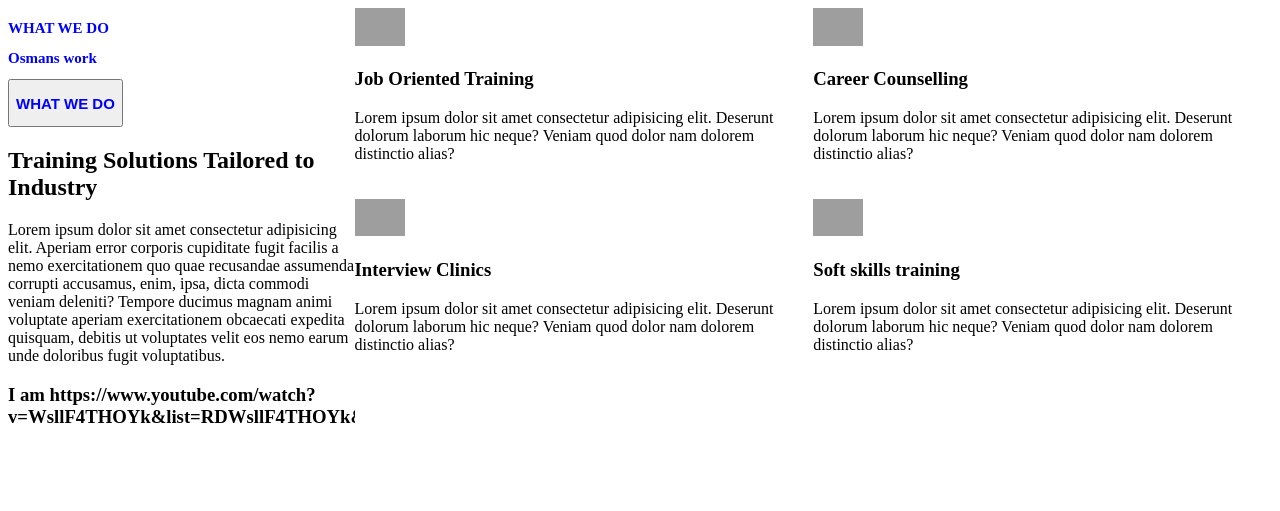
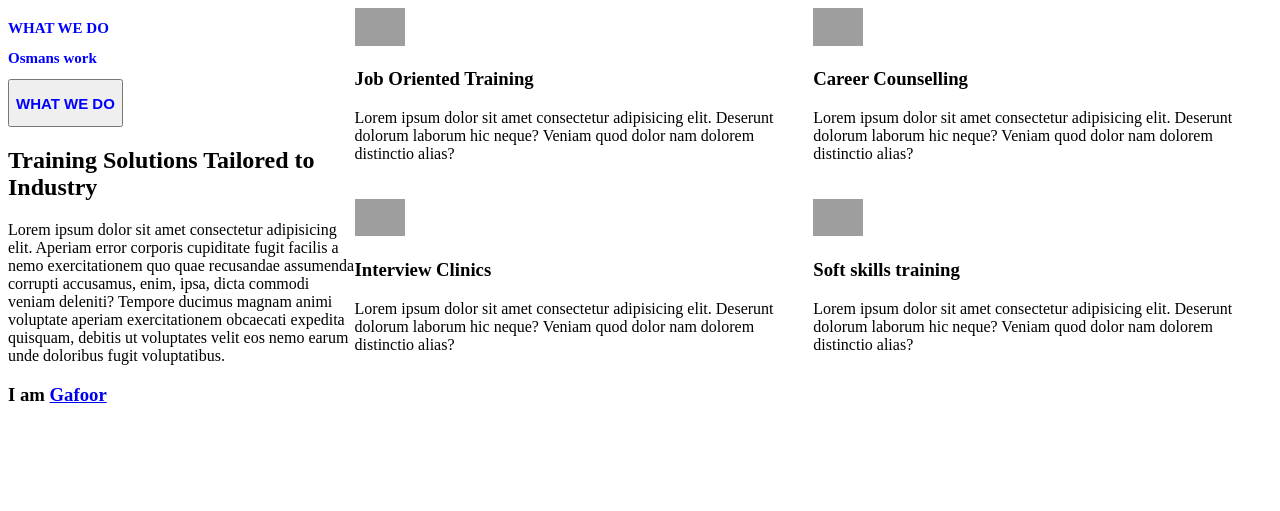
Before and after one commit to ammaarquadri/SD-Hub-Git-Collaboration, a plain HTML site: page SD Hub Page Using Flex/index.html in a window 1280 px wide. Drawn offline with Linux system fonts and the light colour scheme; grey boxes are pictures that could not be loaded.

Commit message:
Updated h3

```diff
--- a/SD Hub Page Using Flex/index.html
+++ b/SD Hub Page Using Flex/index.html
@@ -19,7 +19,8 @@
                 a nemo exercitationem quo quae recusandae assumenda corrupti accusamus, enim, ipsa, dicta commodi veniam
                 deleniti? Tempore ducimus magnam animi voluptate aperiam exercitationem obcaecati expedita quisquam,
                 debitis ut voluptates velit eos nemo earum unde doloribus fugit voluptatibus.</p>
-                <h3>I am https://www.youtube.com/watch?v=WsllF4THOYk&list=RDWsllF4THOYk&start_radio=1</h3>
+                <h3>I am  <a href="https://youtu.be/WsllF4THOYk?si=8db86ILSO-bqCrhB">Gafoor</a> </h3>
+
         </div>
 
         <div class="a2 flex">
```
